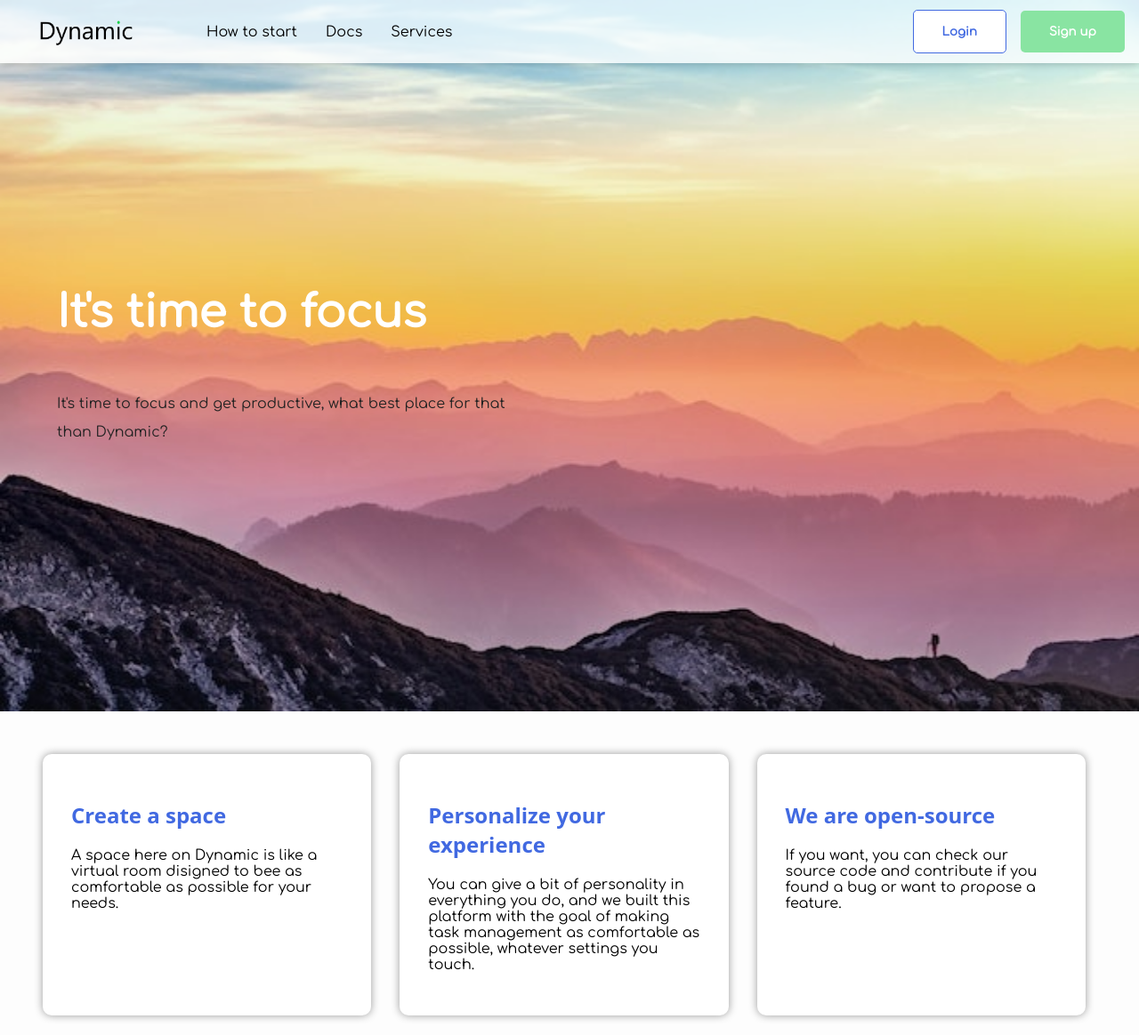
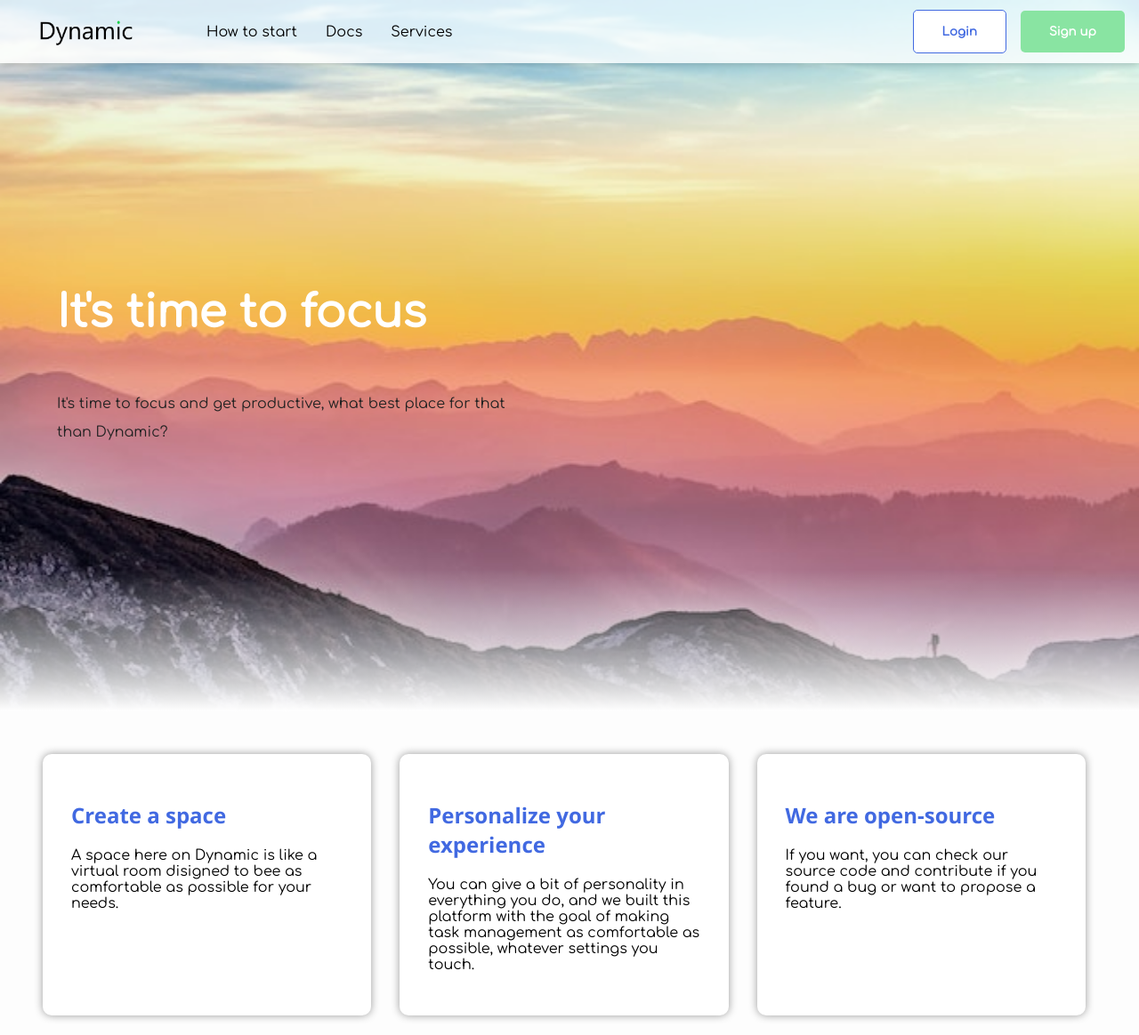
Before and after one commit to roysmanfo/Dynamic, a Django app: page / in a window 1280 px wide. Shown: the top 1164 px of the page at 89% size. Run offline with Django 4.2, Linux system fonts and the light colour scheme.

Commit message:
[Mod] Added a filter to the hero bg image

```diff
--- a/src/index/static/index/css/main.css
+++ b/src/index/static/index/css/main.css
@@ -57,6 +57,13 @@ nav button{border-radius: 5px;
     height: 100%;
     width: 100%;
 }
+.hero .filter{
+    height: 20%;
+    width: 100%;
+    position: absolute;
+    background: linear-gradient( to top, #fff, transparent);
+    bottom: 0;
+}
 .hero>section{
     width: 50%;
     display: flex;
@@ -82,4 +89,4 @@ nav button{border-radius: 5px;
     width: calc(33% - 6rem);
     background: #fff;
 }
-.card h1{color: #4169e1;font-family: system-ui;}
+.card h1{color: #4169e1;font-family: 'Segoe UI', Tahoma, Geneva, Verdana, sans-serif;}
--- a/src/index/templates/index.html
+++ b/src/index/templates/index.html
@@ -24,6 +24,7 @@
         </div>
     </nav>
     <header class="hero">
+        <div class="filter"></div>
         <img src="{% static 'index/img/hero_bg.jpg' %}" alt="colorfull background" class="bg">
         <section class="hero-caption">
             <h1>It's time to focus</h1>
```
